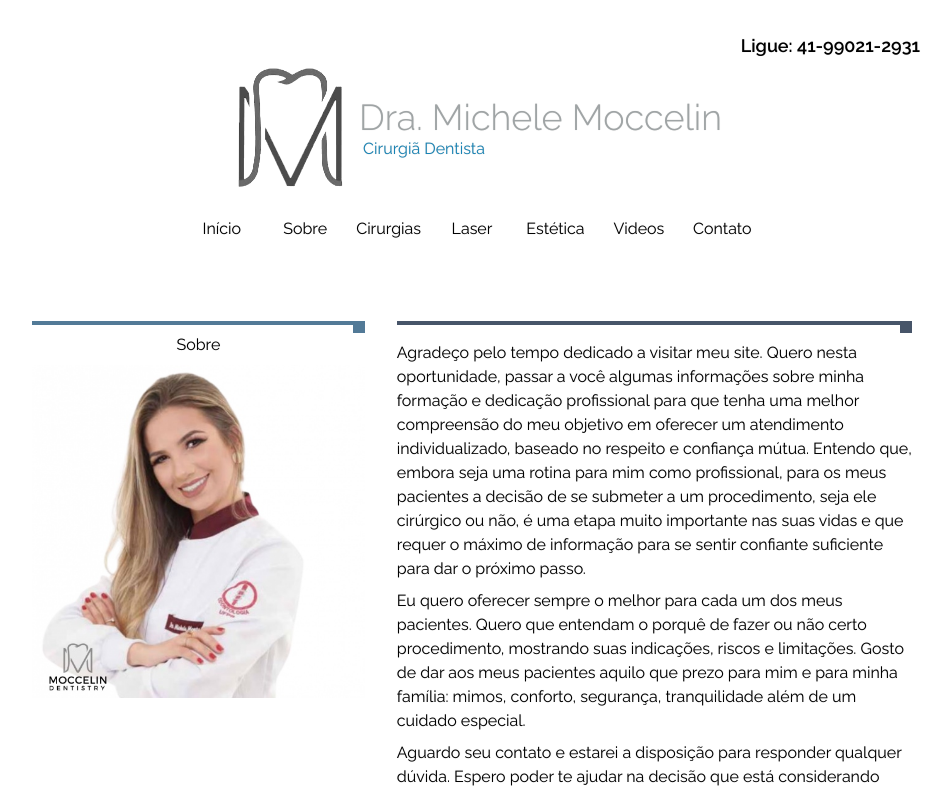
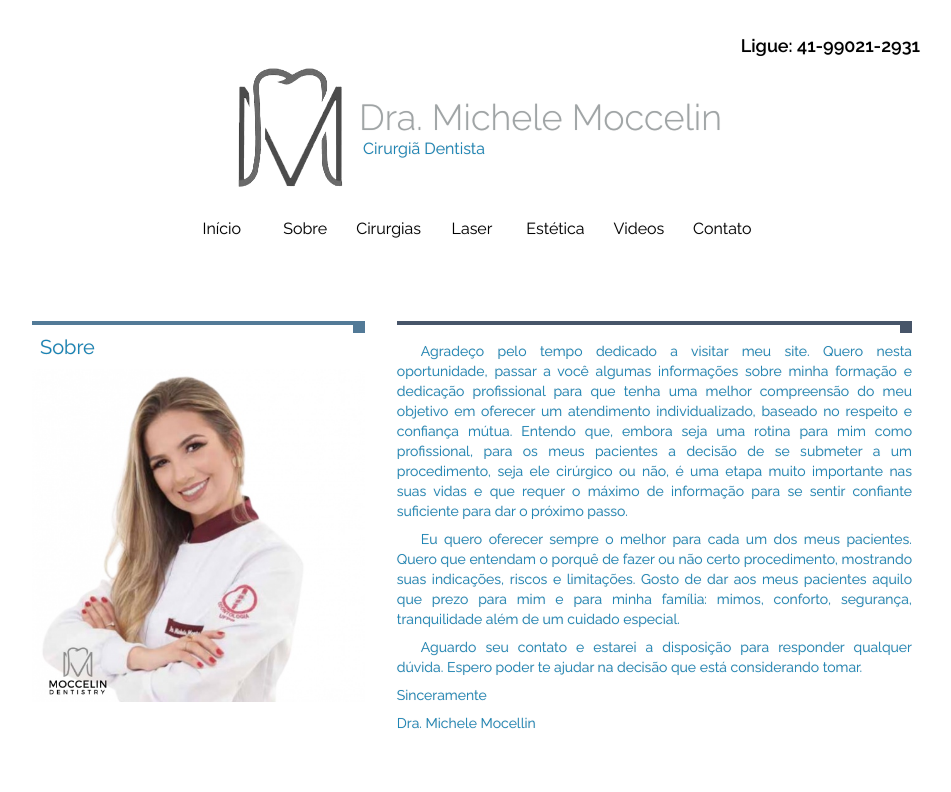
Before and after one commit to Robsonnsbr/landing-page-michele, a Next.js app: page /Sobre in a window 1280 px wide. Shown: the top 792 px of the page, without its empty margins (168-1119 px from the left). Built offline with nearby package versions, Linux system fonts and the light colour scheme.

Commit message:
feat: included frame-motion

```diff
--- a/package.json
+++ b/package.json
@@ -9,6 +9,7 @@
     "lint": "next lint"
   },
   "dependencies": {
+    "framer-motion": "^10.16.16",
     "is-mobile": "^4.0.0",
     "next": "14.0.4",
     "react": "^18.2.0",
--- a/src/app/Aesthetics/page.tsx
+++ b/src/app/Aesthetics/page.tsx
@@ -1,7 +1,18 @@
 import React from 'react';
+import Motion from 'src/components/common/Motion';
 
 function Aesthetics() {
-  return <div>Aesthetics building...</div>;
+  return (
+    <Motion>
+      <main className="class-Main">
+        <div className="grid grid-auto-rows-auto gap-4  pt-14">
+          <section>
+            <h1>Aesthetics building...</h1>
+          </section>
+        </div>
+      </main>
+    </Motion>
+  );
 }
 
 export default Aesthetics;
--- a/src/app/Cirurgias/page.tsx
+++ b/src/app/Cirurgias/page.tsx
@@ -1,7 +1,18 @@
 import React from 'react';
+import Motion from 'src/components/common/Motion';
 
 function Cirurgias() {
-  return <div>Cirurgias building...</div>;
+  return (
+    <Motion>
+      <main className="class-Main">
+        <div className="grid grid-auto-rows-auto gap-4  pt-14">
+          <section>
+            <h1>Cirurgias building...</h1>
+          </section>
+        </div>
+      </main>
+    </Motion>
+  );
 }
 
 export default Cirurgias;
--- a/src/app/Contato/page.tsx
+++ b/src/app/Contato/page.tsx
@@ -1,7 +1,18 @@
 import React from 'react';
+import Motion from 'src/components/common/Motion';
 
 function Contato() {
-  return <div>Contato building...</div>;
+  return (
+    <Motion>
+      <main className="class-Main">
+        <div className="grid grid-auto-rows-auto gap-4  pt-14">
+          <section>
+            <h1>Contato building...</h1>
+          </section>
+        </div>
+      </main>
+    </Motion>
+  );
 }
 
 export default Contato;
--- a/src/app/Laser/page.tsx
+++ b/src/app/Laser/page.tsx
@@ -1,7 +1,18 @@
 import React from 'react';
+import Motion from 'src/components/common/Motion';
 
 function Laser() {
-  return <div>Laser building...</div>;
+  return (
+    <Motion>
+      <main className="class-Main">
+        <div className="grid grid-auto-rows-auto gap-4  pt-14">
+          <section>
+            <h1>Laser building...</h1>
+          </section>
+        </div>
+      </main>
+    </Motion>
+  );
 }
 
 export default Laser;
--- a/src/app/Sobre/page.tsx
+++ b/src/app/Sobre/page.tsx
@@ -1,15 +1,18 @@
 import React from 'react';
+import Motion from 'src/components/common/Motion';
 import { SectionInfo } from 'src/components/sections/sobre';
 
 function Sobre() {
   return (
+    <Motion>
       <main className="class-Main">
-      <div className="grid grid-auto-rows-auto gap-4 pt-14">
+        <div className="grid grid-auto-rows-auto gap-4  pt-14">
           <section>
             <SectionInfo />
           </section>
         </div>
       </main>
+    </Motion>
   );
 }
 
--- a/src/app/page.tsx
+++ b/src/app/page.tsx
@@ -1,8 +1,10 @@
+import Motion from 'src/components/common/Motion';
 import { SectionSlider, SectionInfo } from 'src/components/sections/home';
 // import { NavBarMobile } from 'src/components/mobile';
 
 export default function Home() {
   return (
+    <Motion>
       <main className="class-Main">
         <h5 className="text-2xl text-thirdColor pt-4 px-1 sm:px-0">
           Sua melhor aparência faz você se sentir bem
@@ -18,5 +20,6 @@ export default function Home() {
           </section>
         </div>
       </main>
+    </Motion>
   );
 }
--- /dev/null
+++ b/src/components/common/Motion.tsx
@@ -0,0 +1,21 @@
+'use client';
+import { motion } from 'framer-motion';
+import React from 'react';
+
+interface MotionProps {
+  children: React.ReactNode;
+}
+
+function Motion({ children }: MotionProps) {
+  return (
+    <motion.div
+      initial={{ opacity: 0, y: 0 }}
+      animate={{ opacity: 1, y: 0 }}
+      transition={{ duration: 1 }}
+    >
+      {children}
+    </motion.div>
+  );
+}
+
+export default Motion;
--- a/src/components/sections/sobre/SectionInfo.tsx
+++ b/src/components/sections/sobre/SectionInfo.tsx
@@ -10,7 +10,9 @@ const SectionInfo = () => {
           <li className="col-span-2 row-span-1">
             <div className=" w-full h-fit">
               <Line style="bg-lineColor" />
-              <p className="p-2">Sobre</p>
+              <h1 className="p-2 text-xl text-left text-secondaryColor">
+                Sobre
+              </h1>
               <Image
                 src={imagemMichele}
                 width={500}
@@ -25,7 +27,7 @@ const SectionInfo = () => {
           <li className="col-span-3 row-span-1">
             <div className="w-full">
               <Line />
-              <div className="text-left max-w-2xl mx-auto my-4">
+              <div className="indent-6 text-justify text-sm max-w-2xl mx-auto my-4 tracking-normal text-secondaryColor">
                 <p className="pb-2">
                   Agradeço pelo tempo dedicado a visitar meu site. Quero nesta
                   oportunidade, passar a você algumas informações sobre minha
@@ -52,8 +54,8 @@ const SectionInfo = () => {
                   qualquer dúvida. Espero poder te ajudar na decisão que está
                   considerando tomar.
                 </p>
-                <p className="pb-2">Sinceramente</p>
-                <p className="pb-2">Dra. Michele Mocellin</p>
+                <p className="pb-2 indent-0">Sinceramente</p>
+                <p className="pb-2 indent-0">Dra. Michele Mocellin</p>
               </div>
             </div>
           </li>
```
Also changed, not shown: 1 other file (tests, documents, lock files or other folders). Lines whose indentation alone changed are shown as unchanged.
